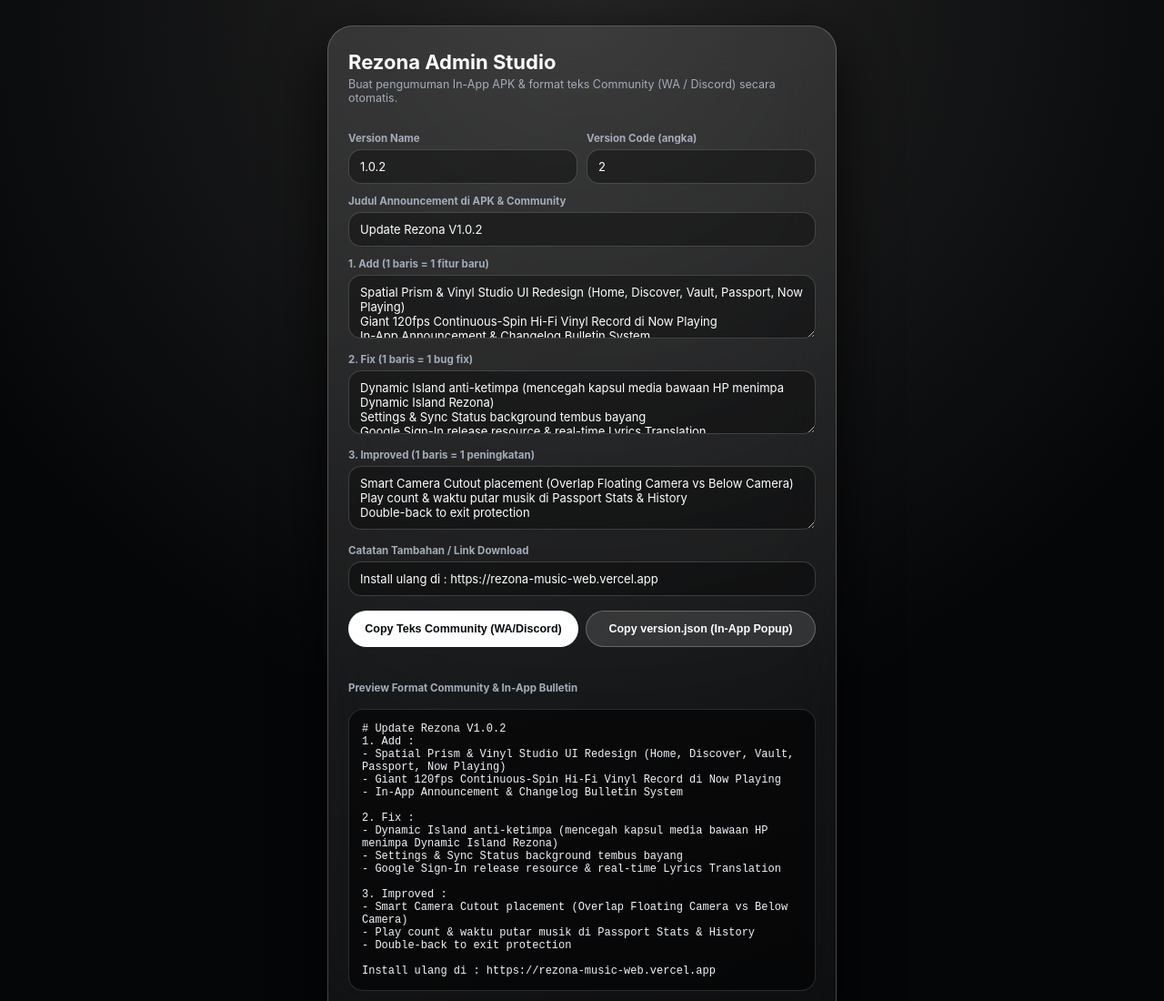
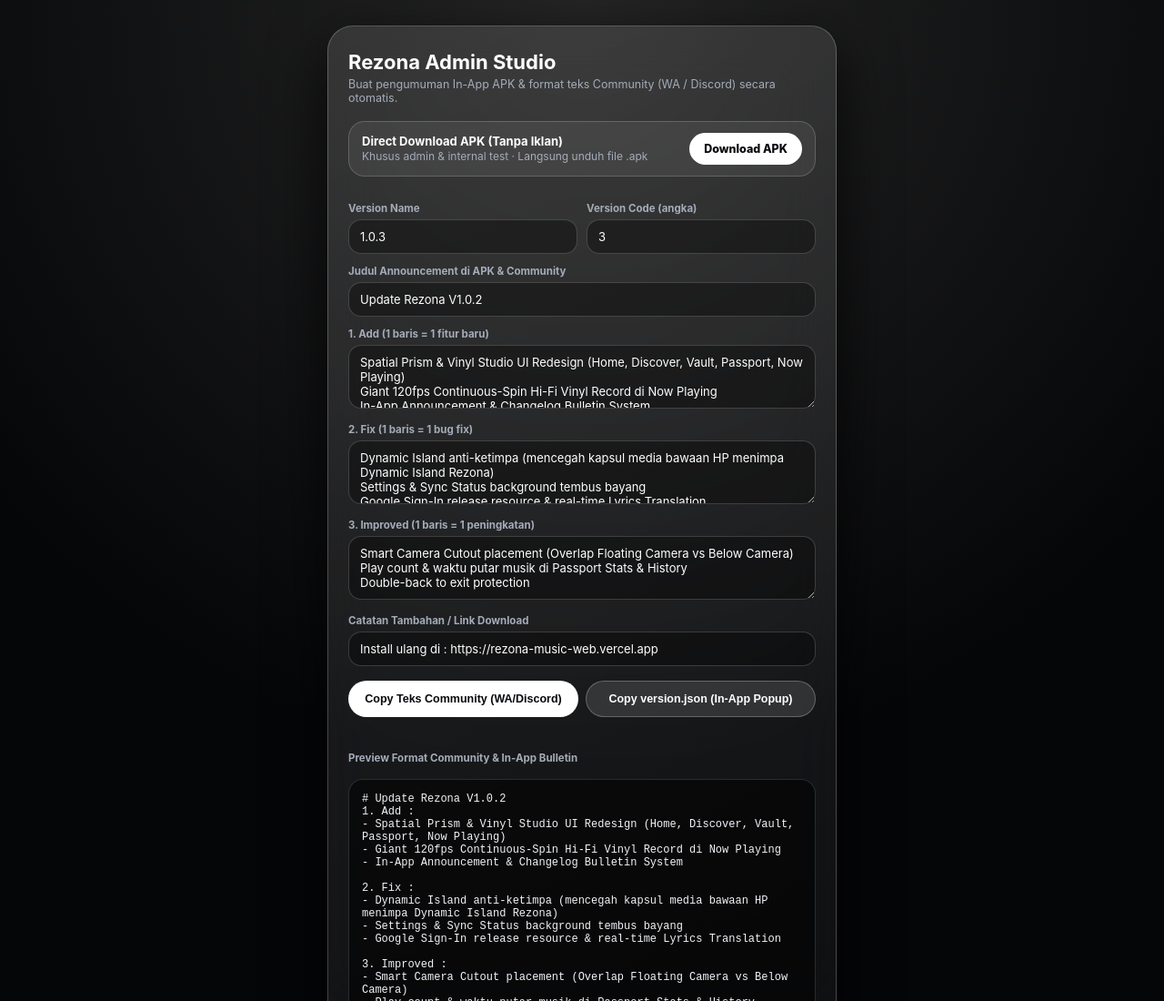
Before and after one commit to nynzzkeren/rezona-music, a website: page web/public/admin.html in a window 1280 px wide. Shown: the top 1100 px of the page at 91% size. Drawn offline with Linux system fonts and the light colour scheme.

Commit message:
feat(admin): add direct ad-free APK download button on admin.html

```diff
--- a/web/public/admin.html
+++ b/web/public/admin.html
@@ -68,6 +68,32 @@
             background: var(--pure-white);
             color: #06080C;
         }
+        .direct-dl-box {
+            display: flex;
+            align-items: center;
+            justify-content: space-between;
+            gap: 12px;
+            padding: 12px 14px;
+            margin-bottom: 16px;
+            border-radius: 18px;
+            background: rgba(255,255,255,0.07);
+            border: 1px solid rgba(255,255,255,0.18);
+        }
+        .direct-dl-meta { font-size: 12px; color: var(--soft-silver); line-height: 1.35; }
+        .direct-dl-meta strong { display: block; color: var(--pure-white); font-size: 13px; }
+        .direct-dl-btn {
+            display: inline-flex;
+            align-items: center;
+            justify-content: center;
+            padding: 10px 16px;
+            border-radius: 999px;
+            background: var(--pure-white);
+            color: #06080C;
+            font-weight: 800;
+            font-size: 12.5px;
+            text-decoration: none;
+            white-space: nowrap;
+        }
         pre {
             margin-top: 16px;
             padding: 14px;
@@ -87,14 +113,22 @@
         <h1>Rezona Admin Studio</h1>
         <p class="sub">Buat pengumuman In-App APK &amp; format teks Community (WA / Discord) secara otomatis.</p>
 
+        <div class="direct-dl-box">
+            <div class="direct-dl-meta">
+                <strong>Direct Download APK (Tanpa Iklan)</strong>
+                <span>Khusus admin &amp; internal test · Langsung unduh file .apk</span>
+            </div>
+            <a class="direct-dl-btn" href="/Rezona-release.apk" download="Rezona-release.apk">Download APK</a>
+        </div>
+
         <div class="grid-2">
             <div>
                 <label for="verName">Version Name</label>
-                <input id="verName" type="text" value="1.0.2">
+                <input id="verName" type="text" value="1.0.3">
             </div>
             <div>
                 <label for="verCode">Version Code (angka)</label>
-                <input id="verCode" type="number" value="2">
+                <input id="verCode" type="number" value="3">
             </div>
         </div>
 
@@ -165,7 +199,7 @@ Double-back to exit protection</textarea>
                     added: parseLines(addInput),
                     fixed: parseLines(fixInput),
                     improved: parseLines(impInput),
-                    changelog: noteInput.value.trim()
+                    changelog: buildCommunityText()
                 }, null, 2);
             }
 
```
Also changed, not shown: 1 other file.
